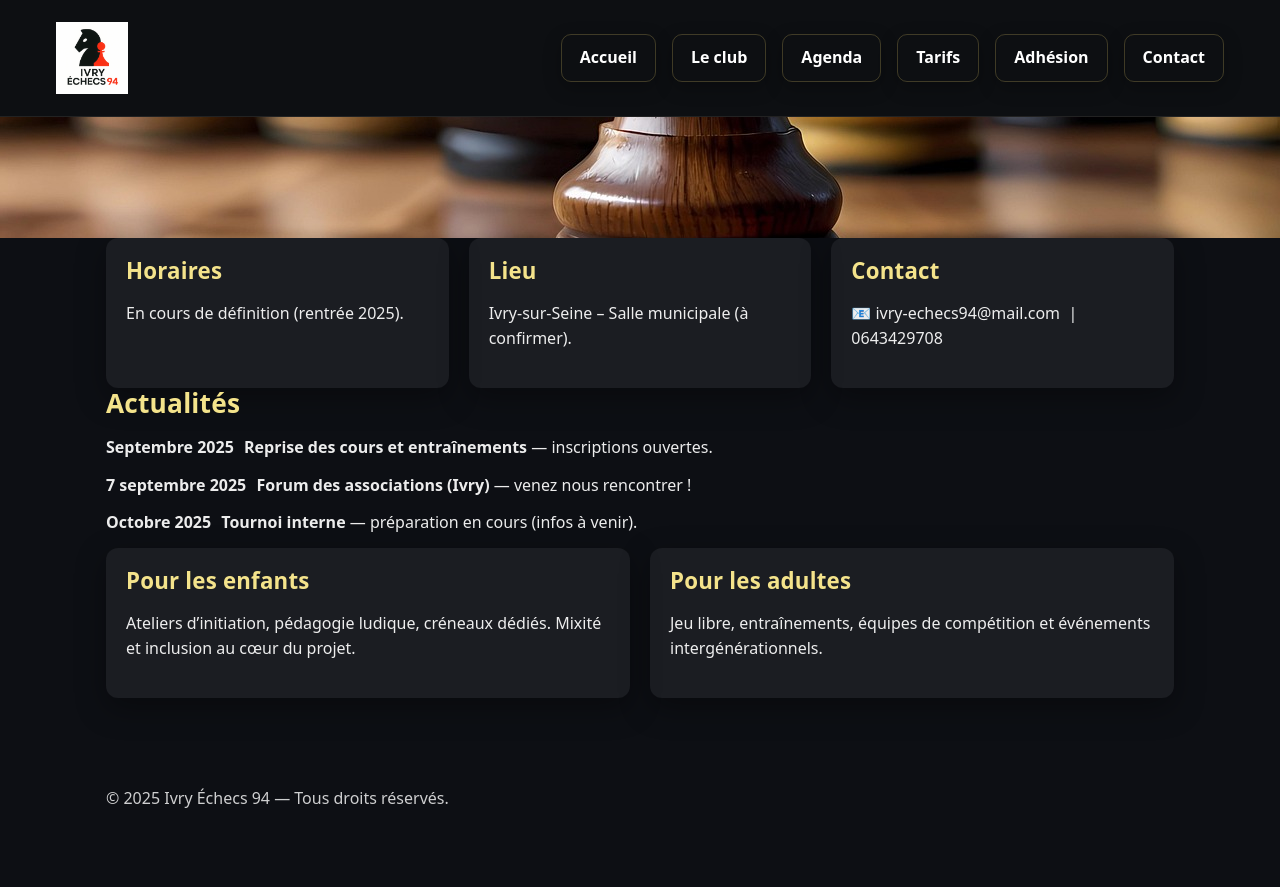
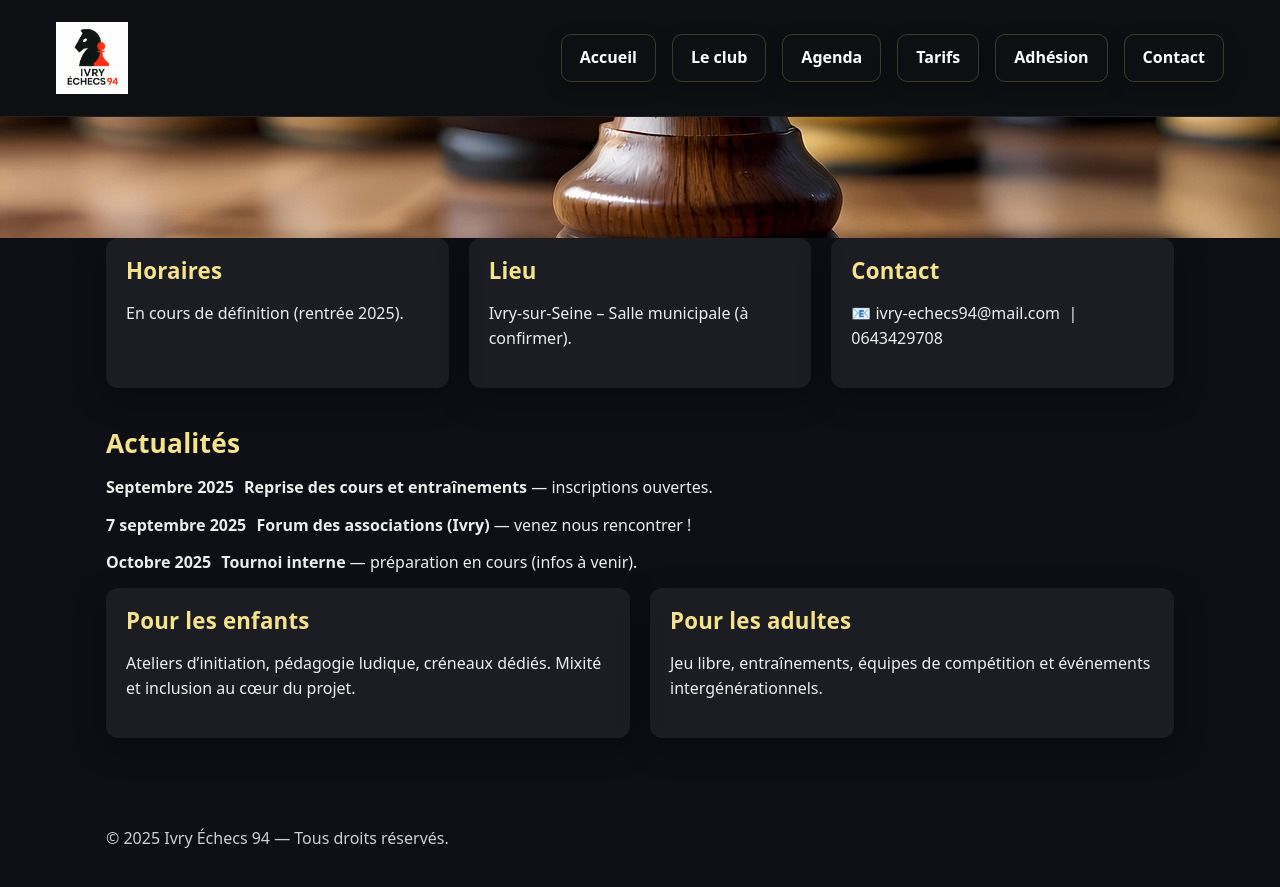
Before and after one commit to Nelwyn64/ivry-echecs-94, a Jekyll site: the page built from index.html, in a window 1280 px wide and 900 px high, scrolled down 419 px. Shown: the top 887 px of the window. Built offline with Jekyll 4.4.1, drawn with Linux system fonts in a browser that asks for light colours; before the commit the page ends 1279 px from its top, so only the background shows below that.

Commit message:
Update Pages du site “accueil”

```diff
--- a/index.html
+++ b/index.html
@@ -32,9 +32,7 @@ bg_image: bg-index.jpg
   </div>
 </section>
 
-
-
-
+<p style="margin:40px 0;"></p><p style="margin:40px 0;"></p>
 
 <section>
   <div class="container">
@@ -56,10 +54,6 @@ bg_image: bg-index.jpg
   </div>
 </section>
 
-
-
-
-
 <section>
   <div class="container grid cols-2">
     <div class="card">
```
